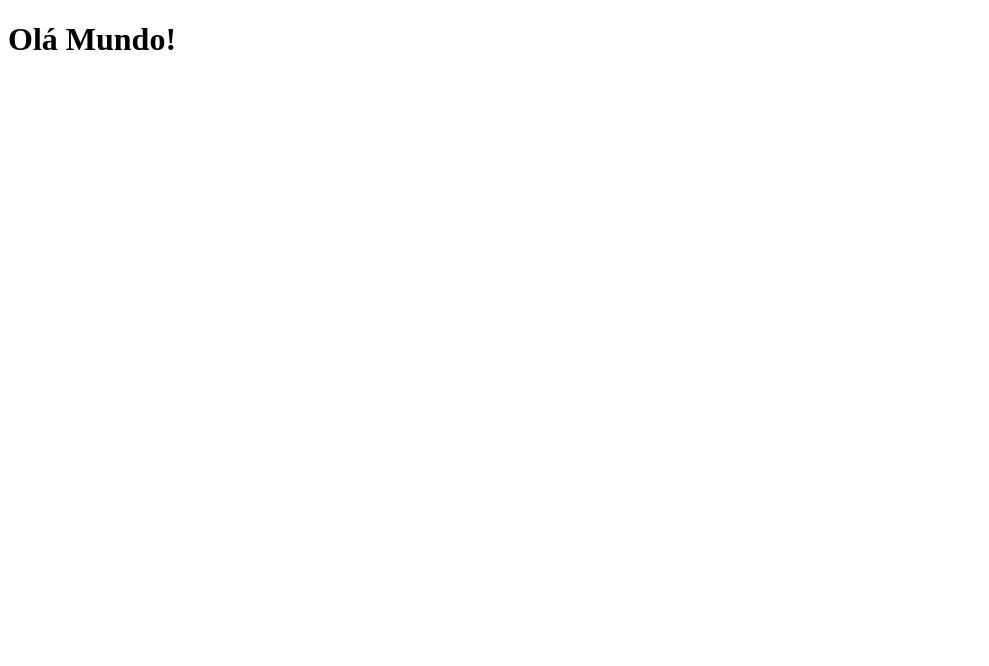
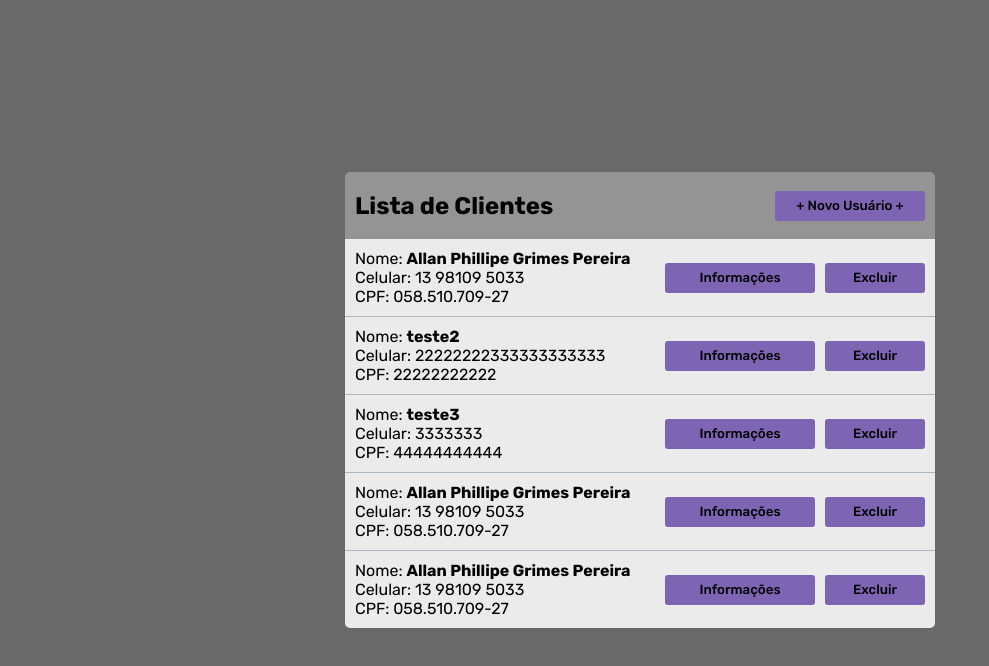
Before and after one commit to oblinez/crud_angular, an Angular app in the folder crud-angular/: page / in a window 1280 px wide. Shown: the top 666 px of the page, without its empty margins (0-989 px from the left). Built offline with nearby package versions, Linux system fonts and the light colour scheme.

Commit message:
Finish design and install and config firebase

```diff
--- /dev/null
+++ b/crud-angular/public/index.html
@@ -0,0 +1,65 @@
+<!DOCTYPE html>
+<html>
+  <head>
+    <meta charset="utf-8">
+    <meta name="viewport" content="width=device-width, initial-scale=1">
+    <title>Welcome to Firebase Hosting</title>
+
+    <!-- update the version number as needed -->
+    <script defer src="/__/firebase/7.18.0/firebase-app.js"></script>
+    <!-- include only the Firebase features as you need -->
+    <script defer src="/__/firebase/7.18.0/firebase-auth.js"></script>
+    <script defer src="/__/firebase/7.18.0/firebase-database.js"></script>
+    <script defer src="/__/firebase/7.18.0/firebase-messaging.js"></script>
+    <script defer src="/__/firebase/7.18.0/firebase-storage.js"></script>
+    <!-- initialize the SDK after all desired features are loaded -->
+    <script defer src="/__/firebase/init.js"></script>
+
+    <style media="screen">
+      body { background: #ECEFF1; color: rgba(0,0,0,0.87); font-family: Roboto, Helvetica, Arial, sans-serif; margin: 0; padding: 0; }
+      #message { background: white; max-width: 360px; margin: 100px auto 16px; padding: 32px 24px; border-radius: 3px; }
+      #message h2 { color: #ffa100; font-weight: bold; font-size: 16px; margin: 0 0 8px; }
+      #message h1 { font-size: 22px; font-weight: 300; color: rgba(0,0,0,0.6); margin: 0 0 16px;}
+      #message p { line-height: 140%; margin: 16px 0 24px; font-size: 14px; }
+      #message a { display: block; text-align: center; background: #039be5; text-transform: uppercase; text-decoration: none; color: white; padding: 16px; border-radius: 4px; }
+      #message, #message a { box-shadow: 0 1px 3px rgba(0,0,0,0.12), 0 1px 2px rgba(0,0,0,0.24); }
+      #load { color: rgba(0,0,0,0.4); text-align: center; font-size: 13px; }
+      @media (max-width: 600px) {
+        body, #message { margin-top: 0; background: white; box-shadow: none; }
+        body { border-top: 16px solid #ffa100; }
+      }
+    </style>
+  </head>
+  <body>
+    <div id="message">
+      <h2>Welcome</h2>
+      <h1>Firebase Hosting Setup Complete</h1>
+      <p>You're seeing this because you've successfully setup Firebase Hosting. Now it's time to go build something extraordinary!</p>
+      <a target="_blank" href="https://firebase.google.com/docs/hosting/">Open Hosting Documentation</a>
+    </div>
+    <p id="load">Firebase SDK Loading&hellip;</p>
+
+    <script>
+      document.addEventListener('DOMContentLoaded', function() {
+        // // 🔥🔥🔥🔥🔥🔥🔥🔥🔥🔥🔥🔥🔥🔥🔥🔥🔥🔥🔥🔥🔥🔥🔥🔥🔥🔥🔥🔥🔥🔥🔥
+        // // The Firebase SDK is initialized and available here!
+        //
+        // firebase.auth().onAuthStateChanged(user => { });
+        // firebase.database().ref('/path/to/ref').on('value', snapshot => { });
+        // firebase.messaging().requestPermission().then(() => { });
+        // firebase.storage().ref('/path/to/ref').getDownloadURL().then(() => { });
+        //
+        // // 🔥🔥🔥🔥🔥🔥🔥🔥🔥🔥🔥🔥🔥🔥🔥🔥🔥🔥🔥🔥🔥🔥🔥🔥🔥🔥🔥🔥🔥🔥🔥
+
+        try {
+          let app = firebase.app();
+          let features = ['auth', 'database', 'messaging', 'storage'].filter(feature => typeof app[feature] === 'function');
+          document.getElementById('load').innerHTML = `Firebase SDK loaded with ${features.join(', ')}`;
+        } catch (e) {
+          console.error(e);
+          document.getElementById('load').innerHTML = 'Error loading the Firebase SDK, check the console.';
+        }
+      });
+    </script>
+  </body>
+</html>
--- a/crud-angular/src/app/app.component.html
+++ b/crud-angular/src/app/app.component.html
@@ -1 +1,20 @@
-<h1>{{title}}</h1>
+<section class="app">
+  <div class="container">
+    <div class="new-user">
+      <h1 class="title">Lista de Clientes</h1>
+      <button class="button button__add">+ Novo Usuário +</button>
+    </div>
+
+    <div class="content">
+      <div class="client" *ngFor="let client of clients">
+        <div class="info">
+          <span class="person person__name">Nome: <strong>{{client.name}}</strong></span>
+          <span class="person person__phone">Celular: {{client.celPhone}}</span>
+          <span class="person person__cpf">CPF: {{client.cpf}}</span>
+        </div>
+        <button class="button button__info">Informações</button>
+        <button class="button button__delete">Excluir</button>
+      </div>
+    </div>
+  </div>
+</section>
--- a/crud-angular/src/app/app.component.scss
+++ b/crud-angular/src/app/app.component.scss
@@ -0,0 +1,89 @@
+@import "../styles.scss";
+.app  {
+  box-sizing: border-box;
+  display: flex;
+  align-items: center;
+  justify-content: center;
+  height: 100vh;
+  background-color: $background;
+}
+
+.container {
+
+  .new-user {
+    width: 100%;
+    background-color: $new-user;
+    margin: 0;
+    display: flex;
+    align-items: center;
+    justify-content: space-between;
+    border-radius: 5px 5px 0px 0px;
+
+    .title {
+      padding-left: 10px;
+    }
+  }
+
+  .content {
+    background-color: $content;
+    width: 100%;
+    border-radius: 0px 0px 5px 5px;
+
+    .client {
+      padding-top: 10px;
+      padding-bottom: 10px;
+      display: flex;
+      align-items: center;
+      justify-content: space-evenly;
+
+      &+.client {
+        border-top: 1px solid $client-div-bar;
+      }
+
+      .info {
+        margin-right: 10px;
+        margin-left: 10px;
+        width: 300px;
+
+        .person{
+          display: block;
+
+          &__name {
+          }
+          &__phone {
+          }
+          &__cpf {
+          }
+        }
+      }
+    }
+  }
+}
+
+.button {
+  margin-right: 10px;
+  width: 150px;
+  height: 30px;
+  border-radius: 3px;
+  border: 0;
+  transition: background 1s;
+  background-color: $buttons;
+  text-decoration: none;
+  font-weight: 500;
+
+  &:hover {
+    background-color: $buttons-hover;
+  }
+
+  &__add {
+  }
+
+
+  &__info {
+
+
+  }
+  &__delete {
+    width: 100px;
+  }
+}
--- a/crud-angular/src/app/app.component.ts
+++ b/crud-angular/src/app/app.component.ts
@@ -1,4 +1,6 @@
+import { AppService } from './app.service';
 import { Component } from '@angular/core';
+
 
 @Component({
   selector: 'app-root',
@@ -6,5 +8,11 @@ import { Component } from '@angular/core';
   styleUrls: ['./app.component.scss']
 })
 export class AppComponent {
-  title = 'Olá Mundo!';
+  clients: any[]
+
+  constructor(private AppService: AppService) {
+    this.clients = AppService.clients
+
+
+  }
 }
--- /dev/null
+++ b/crud-angular/src/app/app.service.ts
@@ -0,0 +1,38 @@
+import { Injectable } from '@angular/core';
+
+@Injectable({
+  providedIn: 'root'
+})
+export class AppService {
+
+  constructor() { }
+  clients =
+  [
+    {
+      name: 'Allan Phillipe Grimes Pereira',
+      celPhone: '13 98109 5033',
+      cpf: '058.510.709-27'
+    },
+    {
+      name: 'teste2',
+      celPhone: '22222222333333333333',
+      cpf: '22222222222'
+    },
+    {
+      name: 'teste3',
+      celPhone: '3333333',
+      cpf: '44444444444'
+    },
+    {
+      name: 'Allan Phillipe Grimes Pereira',
+      celPhone: '13 98109 5033',
+      cpf: '058.510.709-27'
+    },
+    {
+      name: 'Allan Phillipe Grimes Pereira',
+      celPhone: '13 98109 5033',
+      cpf: '058.510.709-27'
+    }
+
+  ]
+}
--- a/crud-angular/src/styles.scss
+++ b/crud-angular/src/styles.scss
@@ -1 +1,19 @@
-/* You can add global styles to this file, and also import other style files */
+@import url('https://fonts.googleapis.com/css2?family=Rubik:ital,wght@0,300;0,400;0,500;0,700;0,900;1,300;1,400;1,500;1,700;1,900&display=swap');
+
+$buttons: rgb(125, 101, 180);
+$buttons-hover: rgb(104, 81, 160);
+$background: dimgrey;
+$client-div-bar: rgb(171, 184, 196);
+$content: rgb(235, 235, 235);
+$new-user: rgb(148, 148, 148);
+
+html, body  {
+  font-size: 100%;
+  margin: 0;
+  padding: 0;
+  height: 100%;
+}
+
+*{
+  font-family: 'Rubik', sans-serif;
+}
```
Also changed, not shown: crud-angular/firebase.json (added), 1 other file (tests, documents, lock files or other folders).
